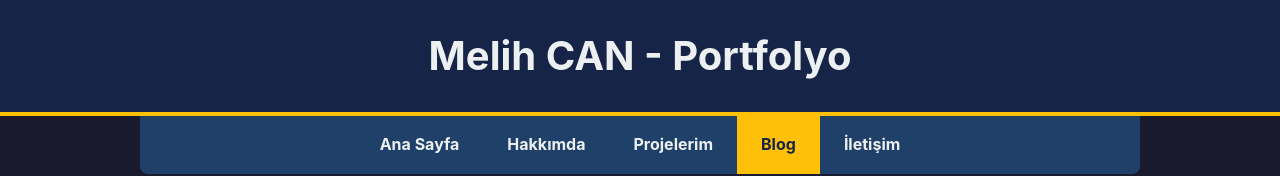
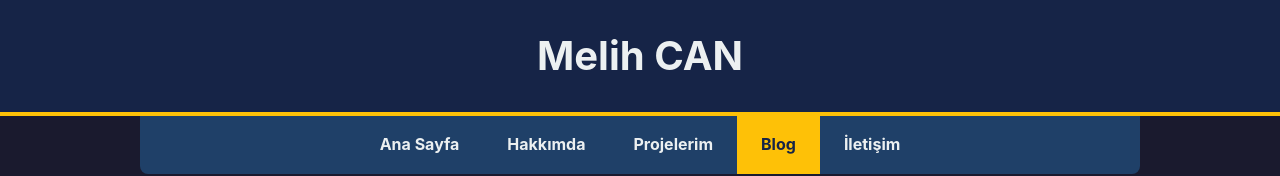
Before and after one commit to melihcann3/personal-portfolio, a plain HTML site: page blog.html in a window 1280 px wide. Shown: the top 176 px of the page. Drawn offline with Linux system fonts and the light colour scheme.

Commit message:
blog.html

```diff
--- a/blog.html
+++ b/blog.html
@@ -3,7 +3,7 @@
 <head>
     <meta charset="UTF-8">
     <meta name="viewport" content="width=device-width, initial-scale=1.0">
-    <title>Blog - Melih CAN Portfolyo</title>
+    <title>Blog - Melih CAN</title>
 
     <style>
 
@@ -248,7 +248,7 @@
 
     <header>
         <div class="container">
-            <h1>Melih CAN - Portfolyo</h1>
+            <h1>Melih CAN</h1>
         </div>
     </header>
 
```
